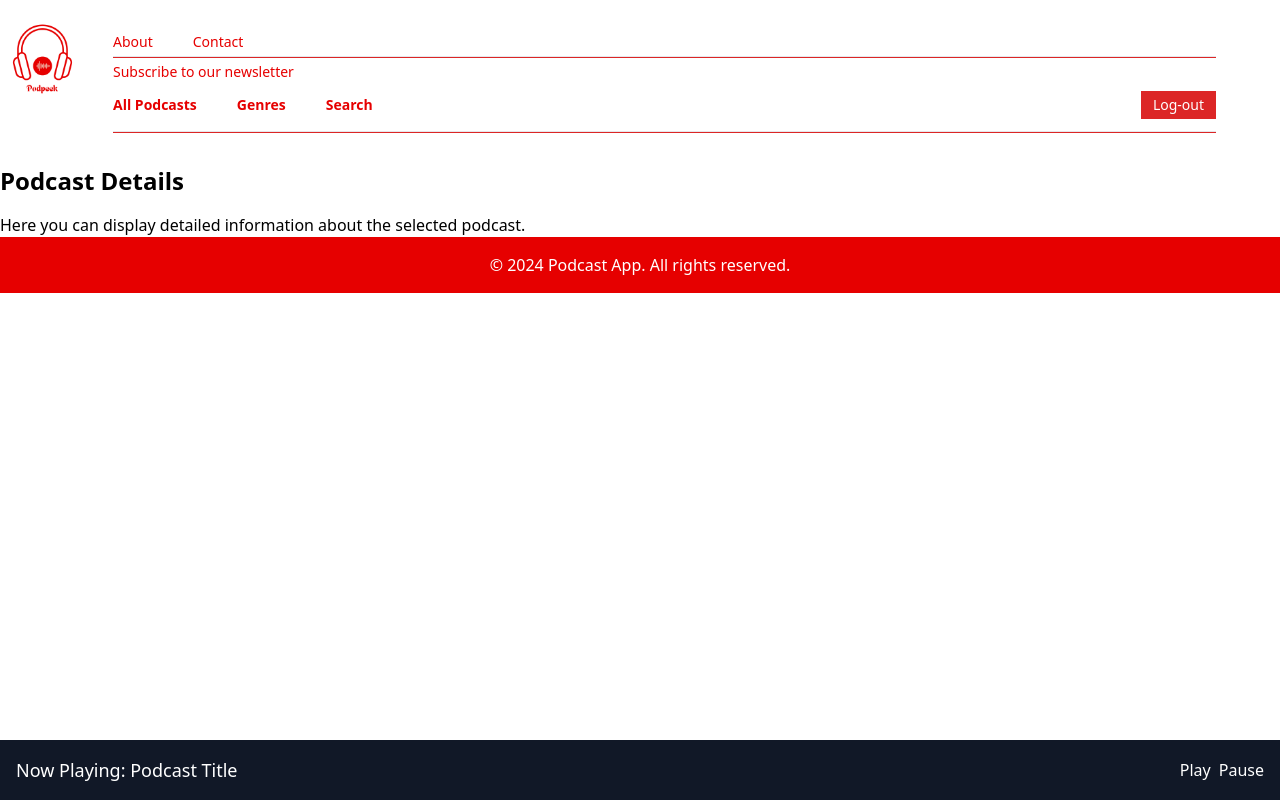
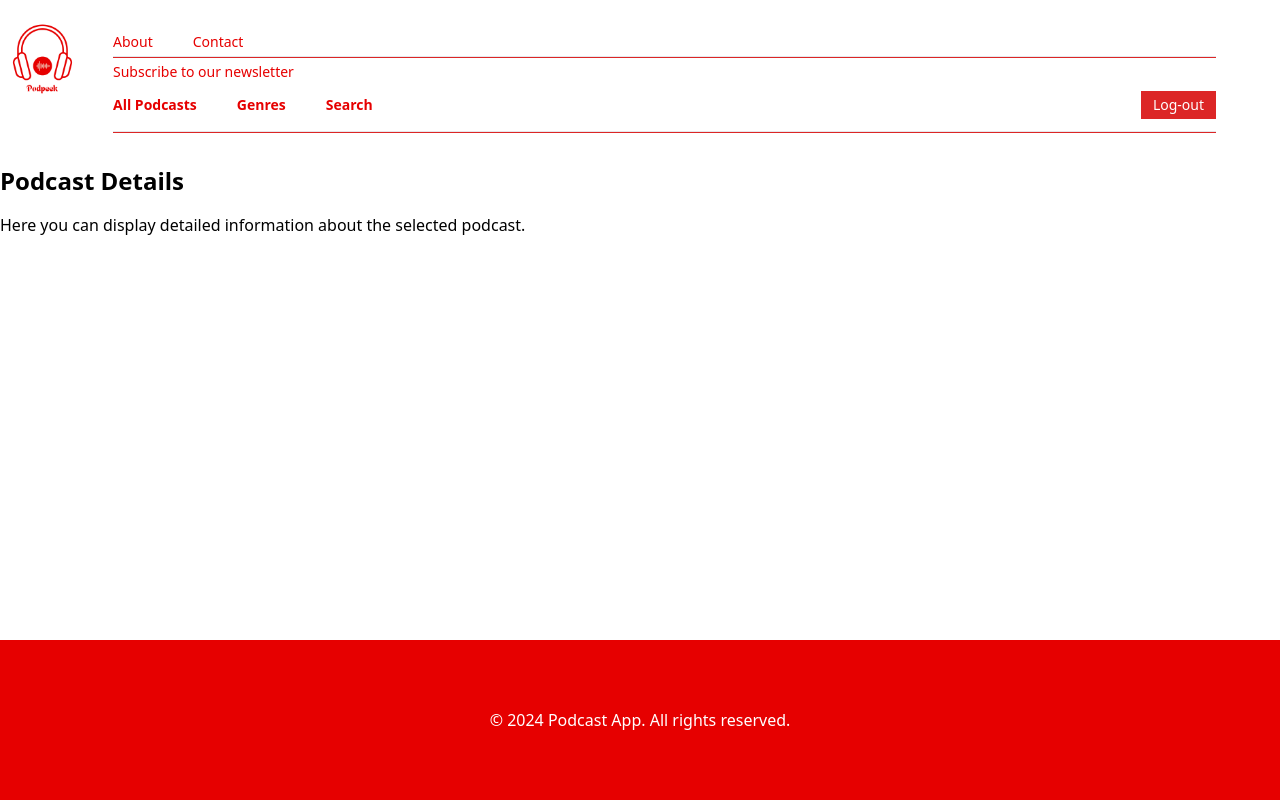
Before and after one commit to Sonwabiso1/podpeek-podcast-app, a React (Vite) app: page /podcast/1 in a window 1280 px wide. Built offline with nearby package versions, Linux system fonts and the light colour scheme.

Commit message:
updated router file and footer

```diff
--- a/src/components/Footer.jsx
+++ b/src/components/Footer.jsx
@@ -2,7 +2,7 @@ import React from 'react';
 
 const Footer = () => {
   return (
-    <footer className="bg-[#e60000] text-white p-4 text-center">
+    <footer className="flex items-center justify-center fixed bottom-0 left-0 right-0 bg-[#e60000] text-white p-4 text-center h-40">
       <p>&copy; 2024 Podcast App. All rights reserved.</p>
     </footer>
   );
--- a/src/components/PodcastPlayer.jsx
+++ /dev/null
@@ -1,19 +0,0 @@
-import React from 'react';
-
-const PodcastPlayer = () => {
-  return (
-    <div className="fixed bottom-0 left-0 right-0 bg-gray-900 text-white p-4">
-      <div className="container mx-auto flex items-center">
-        <div className="flex-grow">
-          <h3 className="text-lg">Now Playing: Podcast Title</h3>
-        </div>
-        <div>
-          <button className="mr-2">Play</button>
-          <button>Pause</button>
-        </div>
-      </div>
-    </div>
-  );
-};
-
-export default PodcastPlayer;
--- a/src/routes.jsx
+++ b/src/routes.jsx
@@ -5,8 +5,6 @@ import Login from './pages/Login';
 import Podcast from './pages/Podcast';
 import Header from './components/Header';
 import Footer from './components/Footer';
-import PodcastPlayer from './components/PodcastPlayer';
-
 const AppRoutes = () => {
   return (
     <Router>
@@ -16,7 +14,6 @@ const AppRoutes = () => {
         <Route path="/login" element={<Login />} />
         <Route path="/podcast/:id" element={<Podcast />} />
       </Routes>
-      <PodcastPlayer />
       <Footer />
     </Router>
   );
```
